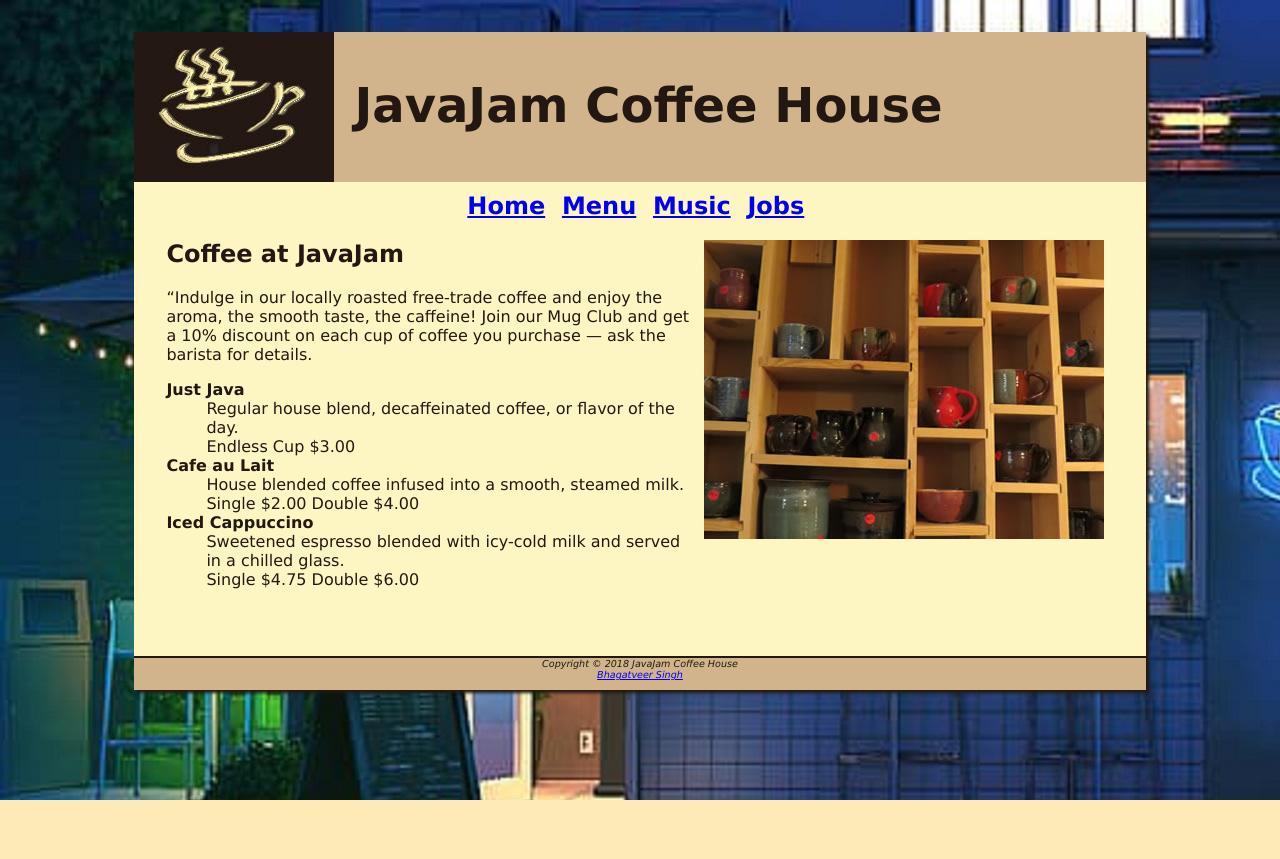
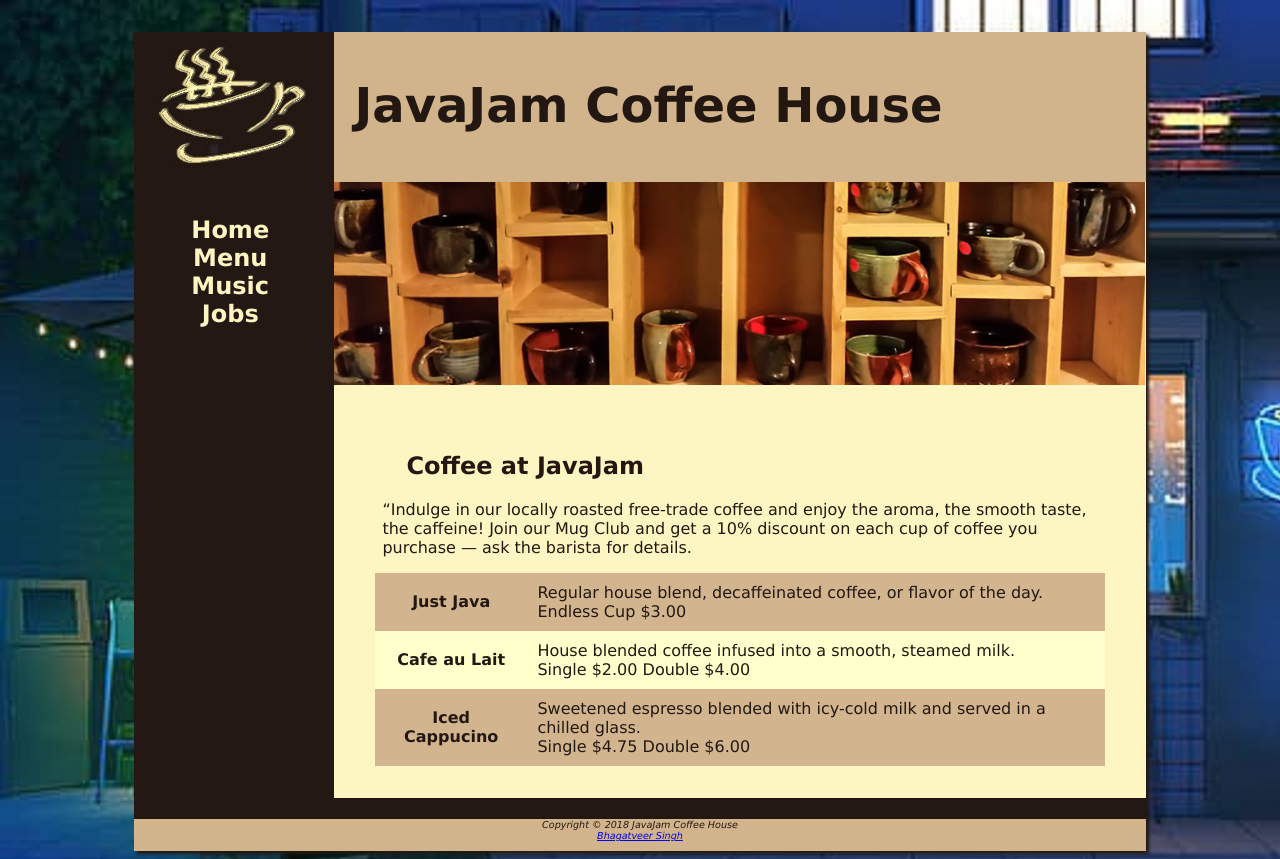
Before and after one commit to Iambatmansnut/batman.github.io, a plain HTML site: page menu.html in a window 1280 px wide. Before the commit the page ends 800 px from the top, so only its background shows below. Drawn offline with Linux system fonts and the light colour scheme.

Commit message:
Add files via upload

```diff
--- a/javajam.css
+++ b/javajam.css
@@ -1,3 +1,5 @@
+*{box-sizing: border-box;}
+
 body{
     background-color: #FCEBB6;
     color: #221811;
@@ -25,17 +27,28 @@ h4{
     background-color: #D2B48C;
     font-size: 1.2em;
     padding-left: .5em;
-    padding-bottom: .25em;
+    text-transform: uppercase;
+    border-top: solid 2px #221811;
+    padding-bottom: 0;
+    clear: left;
 }
 
 main{
-    padding: 0em 2em 2em 2em;
+    margin-left: 200px;
+    background-color: #FEF6C2;
+    padding: 0em 0em 2em 0em;
     display: block;
+}
+
+main h2, main h3,main h4,main p,main div,main ul,main dl {
+    padding-left: 3em;
+    padding-right: 2em;
 }
 
 .details{
     padding-left: 20%;
     padding-right: 20%;
+    overflow: auto;
 
 }
 
@@ -50,6 +63,8 @@ nav{
     font-size: 1.5em;
     padding-top: 10px;
     text-decoration: none;
+    width: 200px;
+    float: left;
 }
 
 footer{
@@ -65,8 +80,79 @@ footer{
     width: 80%;
     margin-right: auto;
     margin-left: auto;
-    background-color: #FEF6C2;
+    background-color: #231814;
     min-width: 900px;
     max-width: 1280px;
     box-shadow: 3px 3px 3px #221811;
 }
+
+nav a{
+    text-decoration: none;
+}
+
+nav a:link{
+    color: #FEF6C2;
+}
+
+nav a:visited{
+
+    color: #D2B48C;
+}
+
+nav a:hover{
+
+    color: #CC9933;
+}
+
+nav ul{
+    list-style-type: none;
+    padding-left: 0;
+}
+
+#heroroad{
+    background-image: url(images/heroroad.jpg);
+    background-size: 100%;
+    height: 250px;
+    background-repeat: no-repeat;
+}
+
+#heromugs{
+    background-image: url(images/heromugs.jpg);
+    background-size: 100%;
+    height: 250px;
+    background-repeat: no-repeat;
+}
+
+#heroguitar{
+    background-image: url(images/heroguitar.jpg);
+    background-size: 100%;
+    height: 250px;
+    background-repeat: no-repeat;
+}
+
+.floatleft{
+    float: left;
+    padding-right: 2em;
+    padding-bottom: 2em;
+}
+
+table {
+    width: 90%;
+    margin-left: auto;
+    margin-right: auto;
+    border-spacing: 0;
+    background-color: #FFFFCC;
+}
+
+th{
+    font-weight: bold;
+    padding: 10px;
+}
+
+td{
+    padding: 10px;
+}
+
+tr:nth-of-type(odd) {
+    background-color: #D2B48E;
+}
--- a/menu.html
+++ b/menu.html
@@ -9,32 +9,34 @@
     <div id="wrapper">
         <header><h1>JavaJam Coffee House</h1></header>
         <nav>
-            <b>
-                <a href="index.html">Home</a>&nbsp;
-                <a href="menu.html">Menu</a>&nbsp;
-                <a href="music.html">Music</a>&nbsp;
-                <a href="jobs.html">Jobs</a>&nbsp;
-            </b>
+            <ul>
+                <li><a href="index.html">Home</a>&nbsp;</li>
+                <li><a href="menu.html">Menu</a>&nbsp;</li>
+                <li><a href="music.html">Music</a>&nbsp;</li>
+                <li><a href="jobs.html">Jobs</a>&nbsp;</li>
+            </ul>
         </nav>
         <main>
-            <img src="images/mugs.jpg" alt="picture of mug" height="" width="" align="right">
-
+            <div id="heromugs"></div>
             <h2>Coffee at JavaJam</h2>
             <p>“Indulge in our locally roasted free-trade coffee and enjoy the aroma, the smooth taste, the caffeine! Join our Mug Club and get a 10% discount on each cup of coffee you purchase &mdash; ask the barista for details.</p>
-            <dl>
-                <dt><strong>Just Java</strong></dt>
-                <dd>Regular house blend, decaffeinated coffee, or flavor of the day.
-                <br>Endless Cup $3.00
-                </dd>
-                <dt><strong>Cafe au Lait</strong></dt>
-                <dd>House blended coffee infused into a smooth, steamed milk.
-                <br>Single $2.00 Double $4.00
-                </dd>
-                <dt><strong>Iced Cappuccino</strong></dt>
-                <dd>Sweetened espresso blended with icy-cold milk and served in a chilled glass.
-                    <br>Single $4.75 Double $6.00
-                </dd>
-            </dl>
+            <table>
+                <tr>
+                    <th>Just Java</strong></th>
+                    <td>Regular house blend, decaffeinated coffee, or flavor of the day.
+                    <br>Endless Cup $3.00</td>
+                </tr>
+                <tr>
+                    <th><strong>Cafe au Lait</strong></th>
+                    <td>House blended coffee infused into a smooth, steamed milk.
+                    <br>Single $2.00 Double $4.00</td>
+                </tr>
+                <tr>
+                    <th><strong>Iced Cappucino</strong></th>
+                    <td>Sweetened espresso blended with icy-cold milk and served in a chilled glass.
+                    <br>Single $4.75 Double $6.00</td>
+                </tr>
+            </table>
 
         </main>
         <br>
```
Also changed, not shown: index.html (+8 -6 lines), jobs.html (+22 -24 lines), music.html (+7 -6 lines).
